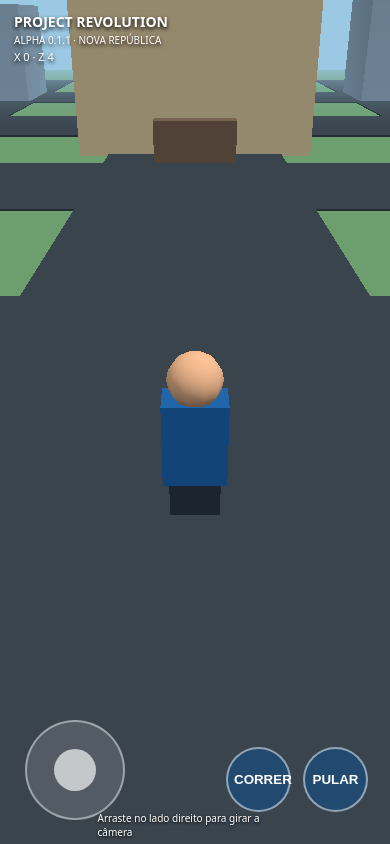
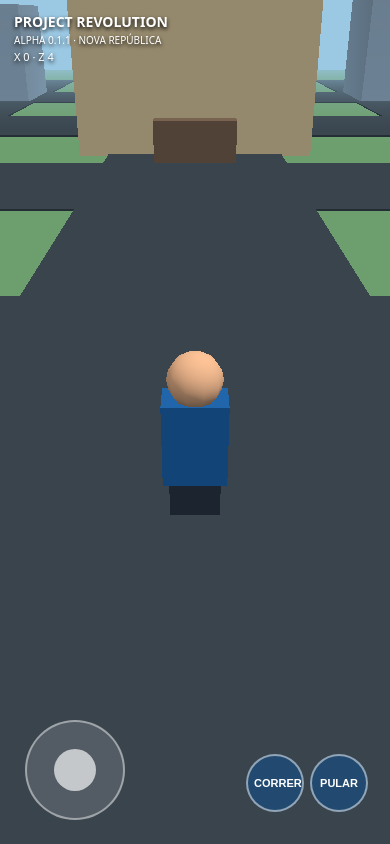
Before and after one commit to wallissonghost-code/project-revolution, a website built with Vite: page index.html in a window 390 px wide. Built offline with nearby package versions, Linux system fonts and the light colour scheme; animation ran at ten frames a second.

Commit message:
fix(mobile): respect safe areas and portrait touch layout

```diff
--- a/src/style.css
+++ b/src/style.css
@@ -1 +1,2 @@
 *{box-sizing:border-box}html,body,#app{margin:0;width:100%;height:100%;overflow:hidden;background:#101a25;font-family:system-ui,sans-serif;touch-action:none}canvas{display:block}#hud{position:fixed;top:12px;left:14px;color:white;display:flex;flex-direction:column;gap:2px;text-shadow:0 2px 4px #000;font-size:14px;pointer-events:none}#hud small{font-size:10px}#position{font-size:11px}#stick{position:fixed;bottom:24px;left:25px;width:110px;height:110px;border:2px solid #ffffff70;border-radius:50%;background:#ffffff22;touch-action:none}#knob{position:absolute;top:32px;left:32px;width:42px;height:42px;border-radius:50%;background:#ffffffaa}#actions{position:fixed;right:22px;bottom:32px;display:flex;gap:12px}#actions button{width:78px;height:78px;border-radius:50%;border:2px solid #ffffff80;background:#1d4c78cc;color:#fff;font-weight:700;touch-action:none}#hint{position:fixed;bottom:5px;left:50%;transform:translateX(-50%);color:#fff;font-size:10px;text-shadow:0 1px 3px #000;pointer-events:none}@media(max-width:600px){#actions button{width:65px;height:65px}#stick{width:100px;height:100px}#knob{top:27px;left:27px}}
+#stick{bottom:max(24px,env(safe-area-inset-bottom));left:max(25px,env(safe-area-inset-left))}#actions{bottom:max(32px,env(safe-area-inset-bottom));right:max(22px,env(safe-area-inset-right))}#hud{top:max(12px,env(safe-area-inset-top));left:max(14px,env(safe-area-inset-left))}#hint{bottom:max(5px,env(safe-area-inset-bottom))}@media(orientation:portrait){#hint{display:none}#actions{gap:6px}#actions button{width:58px;height:58px;font-size:11px}}
```
